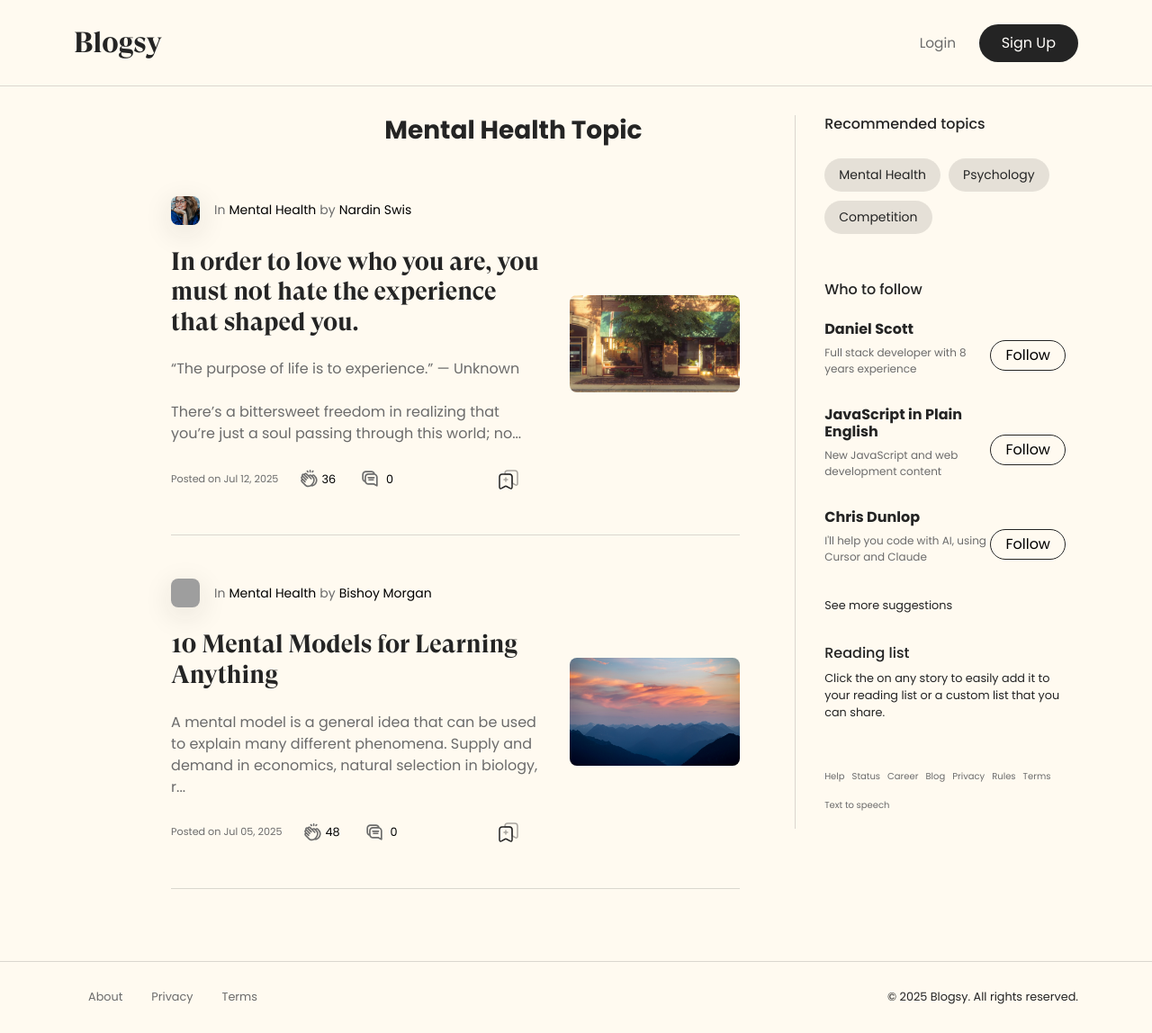
After one commit to Bishoy-Morgan/Blogsy, a Flask app: page /tag/1 in a window 1280 px wide. The commit adds this page. Shown: the whole page at 90% size. Run offline with Flask 3, Linux system fonts and the light colour scheme; grey boxes are pictures that could not be loaded.

Commit message:
topic-pages

```diff
--- a/website/static/css/styles.css
+++ b/website/static/css/styles.css
@@ -461,12 +461,20 @@ aside {
 }
 
 .topic {
+    color: var(--primary-color);
+    border: 0;
+    text-transform: capitalize;
     display: inline-block;
     padding: 0.5rem 1rem;
     margin: 0.3rem 0.3rem 0.3rem 0;
     background-color: rgba(0, 0, 0, 0.1);
     border-radius: 100px;
     font-size: 14px;
+}
+
+.topic:hover {
+    color: var(--primary-color);
+    background-color: rgba(0, 0, 0, 0.25);
 }
 
 .follow-content p {
--- /dev/null
+++ b/website/templates/posts_by_tag.html
@@ -0,0 +1,148 @@
+{% extends "base.html" %}
+{% block title %}
+    {{ tag.name | capitalize }}
+{% endblock %}
+
+{% block content %}
+    <section class="w-100 h-100 d-flex flex-column">
+        <div class="d-flex align-items-start justify-content-between">
+            <!-- Blog list (same as home.html) -->
+            <div class="blog-list">
+                <div class="w-50 mb-5">
+                    <h3 class="poppins fw-bold  text-capitalize text-left">
+                    {{ tag.name }} topic
+                </h3>
+                </div>
+                {% for blog in blogs %}
+                    <a href="{{ url_for('views.view_post', blog_id=blog.id) }}" class="post mb-5 pb-5">
+                        <div class="post-content">
+                            <div class="d-flex align-items-center">
+                                {% if blog.author.profile_image %}
+                                    <img
+                                        src="{{ url_for('static', filename='profile_images/' + blog.author.profile_image) }}"
+                                        alt="{{ blog.author.first_name }}'s Profile Image"
+                                        class="author-profile-img"
+                                        style="width: 2rem; height: 2rem; border-radius: 8px; object-fit: cover;"
+                                        loading="lazy"
+                                    />
+                                {% else %}
+                                    <button class="blog-author">
+                                        {{ blog.author.first_name[0] if blog.author.first_name else '' }}
+                                    </button>
+                                {% endif %}
+                                <small class="text-gray">In </small>
+                                <small class="text-black mx-1 text-capitalize">{{ blog.tags[0].name if blog.tags else 'Blogs' }}</small>
+                                <small class="text-gray">by</small>
+                                <small class="text-black mx-1">{{ blog.author.first_name }}</small>
+                            </div>
+                            <h3 class="my-4 fw-bold">{{ blog.title }}</h3>
+                            <p class="text-gray">
+                                {{ blog.content[:150].replace('\n', '<br>') | safe }}...
+                            </p>
+                            <div class="w-100 d-flex align-items-center justify-content-between mt-4 pe-4">
+                                <div class="d-flex align-items-center gap-4 font-11">
+                                    <small class="text-gray">Posted on {{ blog.date_created.strftime('%b %d, %Y') }}</small>
+                                    <div class="d-flex align-items-center gap-1">
+                                        <img
+                                        src="{{ url_for('static', filename='images/clap.svg')}}"
+                                        alt="Clap hands"
+                                        class="clap-svg"
+                                        style="width: 1.25rem; height: 1.25rem;"
+                                        />
+                                        <span class="text-black">{{ blog.likes|length }}</span>
+                                    </div>
+                                    <div class="d-flex align-items-center gap-1">
+                                        <img
+                                        src="{{ url_for('static', filename='images/comments.svg')}}"
+                                        alt="Comments"
+                                        class="comments-svg"
+                                        style="width: 1.75rem; height: 1.75rem;"
+                                        />
+                                        <span class="text-black">{{ blog.comments|length }}</span>
+                                    </div>
+                                </div>
+                                <form method="POST" action="{{ url_for('views.toggle_reading_list', blog_id=blog.id) }}" class="reading-list-form">
+                                    <button type="submit" class="btn p-0 border-0 bg-transparent">
+                                        {% set is_saved = blog.id in (current_user.reading_list | map(attribute='id') | list) %}
+                                        <img
+                                            src="{{ url_for('static', filename='images/' ~ ('save-remove.svg' if is_saved else 'save.svg')) }}"
+                                            data-save="{{ url_for('static', filename='images/save.svg') }}"
+                                            data-remove-save="{{ url_for('static', filename='images/save-remove.svg') }}"
+                                            alt="Save"
+                                            class="reading-list-icon"
+                                            style="width: 1.5rem; height: 1.5rem;"
+                                        />
+                                    </button>
+                                </form>
+                            </div>
+                        </div>
+                        <div class="post-image">
+                            <img
+                                src="{{ url_for('static', filename='uploads/' + blog.image_filename) }}"
+                                alt="Image for {{ blog.title }}"
+                                style="max-width: 100%; height: auto; border-radius: 8px;"
+                            >
+                        </div>
+                    </a>
+                {% else %}
+                    <p>No posts under this topic yet.</p>
+                {% endfor %}
+            </div>
+
+            <!-- Sidebar (same as home.html) -->
+            <aside>
+                <div class="mb-3">
+                    <h6 class="mb-4 poppins ">Recommended topics</h6>
+                    <div>
+                        {% for tag in tags %}
+                            <a href="{{ url_for('views.posts_by_tag', tag_id=tag.id) }}" class="topic text-decoration-none">
+                                {{ tag.name }}
+                            </a>
+                        {% endfor %}
+                    </div>
+                </div>
+                <div class="follow-content">
+                    <h6 class="mb-4 poppins">Who to follow</h6>
+                    <div class="d-flex align-items-center justify-content-between mb-3">
+                        <div class="d-flex flex-column">
+                            <h6 class="fw-bold poppins">Daniel Scott</h6>
+                            <p>Full stack developer with 8 years experience</p>
+                        </div>
+                        <button class="follow-btn">Follow</button>
+                    </div>
+                    <div class="d-flex align-items-center justify-content-between mb-3">
+                        <div class="d-flex flex-column">
+                            <h6 class="fw-bold poppins">JavaScript in Plain English</h6>
+                            <p>New JavaScript and web development content</p>
+                        </div>
+                        <button class="follow-btn">Follow</button>
+                    </div>
+                    <div class="d-flex align-items-center justify-content-between mb-3">
+                        <div class="d-flex flex-column">
+                            <h6 class="fw-bold poppins">Chris Dunlop</h6>
+                            <p>I'll help you code with AI, using Cursor and Claude</p>
+                        </div>
+                        <button class="follow-btn">Follow</button>
+                    </div>
+                    <span class="font-11">See more suggestions</span>
+                </div>
+                <div>
+                    <h6 class="mb-2 poppins">Reading list</h6>
+                    <p class="font-11">Click the  on any story to easily add it to your reading list or a custom list that you can share.</p>
+                </div>
+                <div class="aside-links">
+                    <ul class="list-unstyled d-flex align-items-center gap-2 flex-wrap">
+                        <li><a href="#">Help</a></li>
+                        <li><a href="#">Status</a></li>
+                        <li><a href="#">Career</a></li>
+                        <li><a href="#">Blog</a></li>
+                        <li><a href="privacy">Privacy</a></li>
+                        <li><a href="#">Rules</a></li>
+                        <li><a href="/terms">Terms</a></li>
+                        <li><a href="#">Text to speech</a></li>
+                    </ul>
+                </div>
+            </aside>
+        </div>
+    </section>
+{% endblock %}
--- a/website/views.py
+++ b/website/views.py
@@ -23,7 +23,8 @@ def welcome():
 @login_required
 def home():
     blogs = Blog.query.order_by(Blog.date_created.desc()).all()
-    return render_template('home.html', user=current_user, blogs=blogs)
+    tags = Tag.query.all()
+    return render_template('home.html', user=current_user, blogs=blogs, tags=tags)
 
 @views.route('/about')
 def about():
@@ -207,3 +208,22 @@ def update_profile():
     db.session.commit()
     flash('Profile updated!', 'success')
     return redirect(url_for('views.profile', first_name=new_name.replace(' ', '-')))
+
+
+@views.route('/tag/<int:tag_id>')
+def posts_by_tag(tag_id):
+    tag = Tag.query.get_or_404(tag_id)
+    blogs = Blog.query\
+        .join(Blog.tags)\
+        .filter(Tag.id == tag_id)\
+        .order_by(Blog.date_created.desc())\
+        .all()
+    tags = Tag.query.all()
+
+    return render_template(
+        'posts_by_tag.html',
+        blogs=blogs,
+        tag=tag,
+        tags=tags,
+        user=current_user
+    )
```
Also changed, not shown: website/templates/home.html (+6 -6 lines), instance/database.db.
